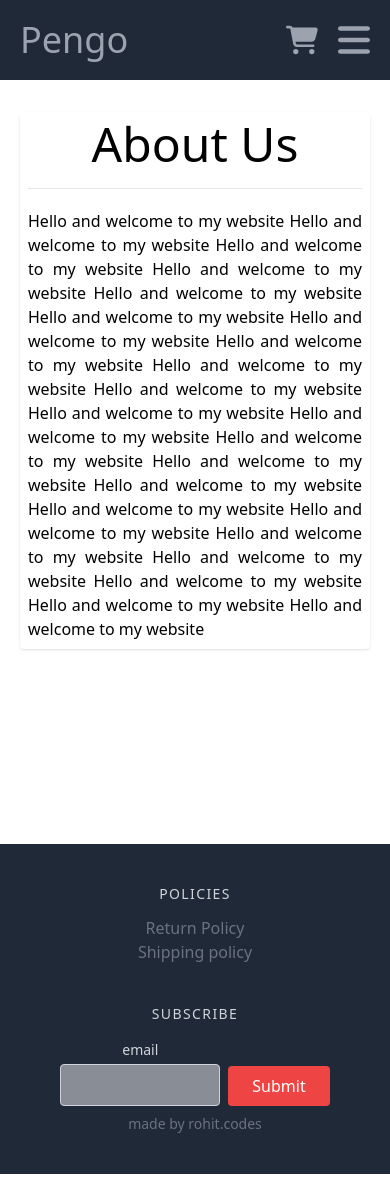
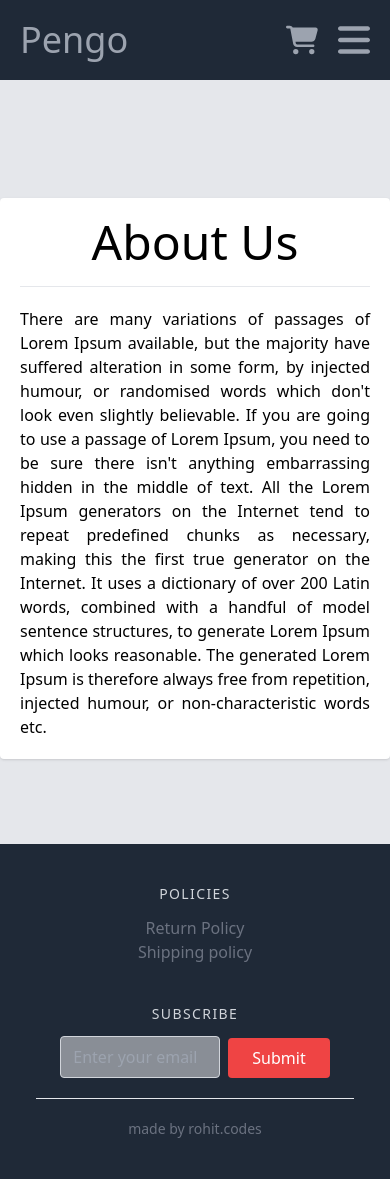
Before and after one commit to Rohit-rew/ecommercefront, a Next.js app: page /about in a window 390 px wide. Built offline with nearby package versions, Linux system fonts and the light colour scheme.

Commit message:
improved responsivenes

```diff
--- a/components/Header.tsx
+++ b/components/Header.tsx
@@ -23,7 +23,6 @@ export default function Header() {
 
   // contains the cart context
   const { cart } = React.useContext(cartContext);
-  console.log(cart.items.length)
   return (
     <>
       <header className="w-full bg-gray-800 h-20 px-5 flex items-center justify-between sm:px-7 lg:px-10 z-20 fixed top-0">
--- a/components/footer.tsx
+++ b/components/footer.tsx
@@ -31,23 +31,20 @@ export default function Footer() {
             </h2>
             <div className="flex xl:flex-nowrap md:flex-nowrap lg:flex-wrap flex-wrap justify-center items-end md:justify-start">
               <div className="relative w-40 sm:w-auto xl:mr-4 lg:mr-0 sm:mr-4 mr-2">
-                <label
-                  htmlFor="footer-field"
-                  className="leading-7 text-sm text-gray-300"
-                >
-                  email
-                </label>
+
                 <input
                   type="text"
                   id="footer-field"
                   name="footer-field"
-                  className="w-full bg-gray-100 bg-opacity-50 rounded border border-gray-300 focus:bg-transparent focus:ring-2 focus:ring-red-200 focus:border-red-500 text-base outline-none text-gray-700 py-1 px-3 leading-8 transition-colors duration-200 ease-in-out"
+                  className="w-full bg-gray-100 bg-opacity-50 rounded border border-gray-300 focus:bg-transparent focus:ring-2 focus:ring-red-200 focus:border-red-500 text-base outline-none text-gray-300 py-1 px-3 leading-8 transition-colors duration-200 ease-in-out"
+                  placeholder="Enter your email"
                 />
               </div>
               <button className="lg:mt-2 xl:mt-0 flex-shrink-0 inline-flex text-white bg-red-500 border-0 py-2 px-6 focus:outline-none hover:bg-red-600 rounded">
                 Submit
               </button>
             </div>
+            <hr className="mt-5 mb-5"/>
             <p className="text-gray-500 text-sm mt-2 md:text-left text-center">
               made by rohit.codes
             </p>
--- a/pages/about.tsx
+++ b/pages/about.tsx
@@ -3,28 +3,18 @@ import Head from "next/head";
 
 export default function About() {
   return (
-    <div className="p-5 box-border h-full pt-28 min-h-screen">
+    <div className="box-border pt-28 h-screen flex justify-center bg-gray-200 items-center">
       <Head>
         <title>About</title>
         <meta name="description" content="Generated by create next app" />
         <link rel="icon" href="/favicon.ico" />
       </Head>
 
-      <div className="flex flex-col gap-5  rounded  shadow p-2">
-        <h1 className="text-5xl  text-center">About Us</h1>
+      <div className="flex flex-col gap-5  rounded  shadow p-5 max-w-xl bg-white">
+        <h1 className="text-5xl text-center">About Us</h1>
         <hr />
         <p className="text-justify ">
-          Hello and welcome to my website Hello and welcome to my website Hello
-          and welcome to my website Hello and welcome to my website Hello and
-          welcome to my website Hello and welcome to my website Hello and
-          welcome to my website Hello and welcome to my website Hello and
-          welcome to my website Hello and welcome to my website Hello and
-          welcome to my website Hello and welcome to my website Hello and
-          welcome to my website Hello and welcome to my website Hello and
-          welcome to my website Hello and welcome to my website Hello and
-          welcome to my website Hello and welcome to my website Hello and
-          welcome to my website Hello and welcome to my website Hello and
-          welcome to my website Hello and welcome to my website
+        There are many variations of passages of Lorem Ipsum available, but the majority have suffered alteration in some form, by injected humour, or randomised words which don't look even slightly believable. If you are going to use a passage of Lorem Ipsum, you need to be sure there isn't anything embarrassing hidden in the middle of text. All the Lorem Ipsum generators on the Internet tend to repeat predefined chunks as necessary, making this the first true generator on the Internet. It uses a dictionary of over 200 Latin words, combined with a handful of model sentence structures, to generate Lorem Ipsum which looks reasonable. The generated Lorem Ipsum is therefore always free from repetition, injected humour, or non-characteristic words etc.
         </p>
       </div>
     </div>
--- a/pages/account/createnewpass.tsx
+++ b/pages/account/createnewpass.tsx
@@ -2,8 +2,8 @@ import React from 'react'
 
 export default function CreateNewPass() {
   return (
-    <div className='pt-20 w-full h-screen flex justify-center items-center p-5'>
-        <form className='shadow w-full flex flex-col p-5 justify-between gap-10'>
+    <div className='pt-20 w-full h-screen flex justify-center items-center p-5 bg-gray-200'>
+        <form className='shadow w-full flex flex-col p-5 justify-between gap-10 max-w-xl bg-white rounded'>
             <div className='flex flex-col gap-5'>
                 <label htmlFor='email'>Password</label>
                 <input className='border p-1' type={"password"}/>
@@ -13,7 +13,7 @@ export default function CreateNewPass() {
                 <input className='border p-1' type={"password"}/>
             </div>
 
-            <button className='bg-gray-800 text-white p-2 rounded-md'>Change Password</button>
+            <button className='bg-red-500 text-white p-2 rounded-md'>Change Password</button>
 
         </form>
 
--- a/pages/account/forgotPassword.tsx
+++ b/pages/account/forgotPassword.tsx
@@ -2,18 +2,18 @@ import React from "react";
 
 export default function ForgotPassword() {
   return (
-    <div className="pt-20 w-full h-screen flex justify-center items-center p-5 flex-col gap-5">
+    <div className="pt-20 w-full h-screen flex justify-center items-center p-5 flex-col gap-5 bg-gray-100">
       <div className="text-gray-400">
         <h3>Enter you email associated with your account</h3>
         <h3>We will send you an reset link on your email</h3>
       </div>
-      <form className="shadow w-full flex flex-col p-5 justify-between gap-10">
+      <form className="shadow w-full flex flex-col p-5 justify-between gap-10 max-w-xl bg-white rounded">
         <div className="flex flex-col gap-5">
           <label htmlFor="email">Email :</label>
           <input className="border p-1" type={"email"} />
         </div>
 
-        <button className="bg-gray-800 text-white p-2 rounded-md">Reset</button>
+        <button className="bg-red-500 text-white p-2 rounded-md">Reset</button>
       </form>
     </div>
   );
--- a/pages/account/login.tsx
+++ b/pages/account/login.tsx
@@ -70,10 +70,10 @@ export default function Login() {
   if (!cookie.ecommerce) {
     return (
       <>
-        <div className="pt-20 w-full h-screen flex justify-center items-center p-5 flex-col gap-5">
+        <div className="pt-20 w-full h-screen flex justify-center items-center p-5 flex-col gap-5 bg-gray-200">
           <form
             onSubmit={(e) => loginUser(e)}
-            className="shadow w-full flex flex-col p-5 justify-between gap-10"
+            className="shadow w-full flex flex-col p-5 justify-between gap-10 max-w-xl rounded bg-white"
           >
             {error && <p className="text-red-400">{error}</p>}
             <div className="flex flex-col gap-5">
@@ -87,7 +87,7 @@ export default function Login() {
 
             <button
               type="submit"
-              className="bg-gray-800 text-white p-2 rounded-md"
+              className="bg-red-500 text-white p-2 rounded-md"
             >
               Log In
             </button>
--- a/pages/returnPolicy.tsx
+++ b/pages/returnPolicy.tsx
@@ -3,28 +3,18 @@ import Head from "next/head";
 
 export default function About() {
   return (
-    <div className="p-5 box-border h-full pt-28 min-h-screen">
+    <div className="p-5 box-border h-full pt-28 min-h-screen bg-gray-200 flex justify-center items-center">
       <Head>
         <title>Return Policy</title>
         <meta name="description" content="Generated by create next app" />
         <link rel="icon" href="/favicon.ico" />
       </Head>
 
-      <div className="flex flex-col gap-5  rounded  shadow p-2">
+      <div className="flex flex-col gap-5  rounded  shadow max-w-xl bg-white p-5">
         <h1 className="text-5xl  text-center">Return Policy</h1>
         <hr />
         <p className="text-justify ">
-          Hello and welcome to my website Hello and welcome to my website Hello
-          and welcome to my website Hello and welcome to my website Hello and
-          welcome to my website Hello and welcome to my website Hello and
-          welcome to my website Hello and welcome to my website Hello and
-          welcome to my website Hello and welcome to my website Hello and
-          welcome to my website Hello and welcome to my website Hello and
-          welcome to my website Hello and welcome to my website Hello and
-          welcome to my website Hello and welcome to my website Hello and
-          welcome to my website Hello and welcome to my website Hello and
-          welcome to my website Hello and welcome to my website Hello and
-          welcome to my website Hello and welcome to my website
+        There are many variations of passages of Lorem Ipsum available, but the majority have suffered alteration in some form, by injected humour, or randomised words which don't look even slightly believable. If you are going to use a passage of Lorem Ipsum, you need to be sure there isn't anything embarrassing hidden in the middle of text. All the Lorem Ipsum generators on the Internet tend to repeat predefined chunks as necessary, making this the first true generator on the Internet. It uses a dictionary of over 200 Latin words, combined with a handful of model sentence structures, to generate Lorem Ipsum which looks reasonable. The generated Lorem Ipsum is therefore always free from repetition, injected humour, or non-characteristic words etc.
         </p>
       </div>
     </div>
--- a/pages/shipping.tsx
+++ b/pages/shipping.tsx
@@ -3,28 +3,18 @@ import Head from "next/head";
 
 export default function About() {
   return (
-    <div className="p-5 box-border h-full pt-28 min-h-screen">
+    <div className="p-5 box-border h-full pt-28 min-h-screen bg-gray-200 flex justify-center items-center">
       <Head>
         <title>Shipping Policy</title>
         <meta name="description" content="Generated by create next app" />
         <link rel="icon" href="/favicon.ico" />
       </Head>
 
-      <div className="flex flex-col gap-5  rounded  shadow p-2">
+      <div className="flex flex-col gap-5  rounded  shadow p-5 bg-white max-w-xl">
         <h1 className="text-5xl  text-center">Shipping Policy</h1>
         <hr />
         <p className="text-justify ">
-          Hello and welcome to my website Hello and welcome to my website Hello
-          and welcome to my website Hello and welcome to my website Hello and
-          welcome to my website Hello and welcome to my website Hello and
-          welcome to my website Hello and welcome to my website Hello and
-          welcome to my website Hello and welcome to my website Hello and
-          welcome to my website Hello and welcome to my website Hello and
-          welcome to my website Hello and welcome to my website Hello and
-          welcome to my website Hello and welcome to my website Hello and
-          welcome to my website Hello and welcome to my website Hello and
-          welcome to my website Hello and welcome to my website Hello and
-          welcome to my website Hello and welcome to my website
+        There are many variations of passages of Lorem Ipsum available, but the majority have suffered alteration in some form, by injected humour, or randomised words which don't look even slightly believable. If you are going to use a passage of Lorem Ipsum, you need to be sure there isn't anything embarrassing hidden in the middle of text. All the Lorem Ipsum generators on the Internet tend to repeat predefined chunks as necessary, making this the first true generator on the Internet. It uses a dictionary of over 200 Latin words, combined with a handful of model sentence structures, to generate Lorem Ipsum which looks reasonable. The generated Lorem Ipsum is therefore always free from repetition, injected humour, or non-characteristic words etc.
         </p>
       </div>
     </div>
```
Also changed, not shown: context/cart.tsx (+8 -2 lines), pages/account/index.tsx (+23 -10 lines), pages/account/register.tsx (+4 -4 lines), pages/cart.tsx (+14 -6 lines).
